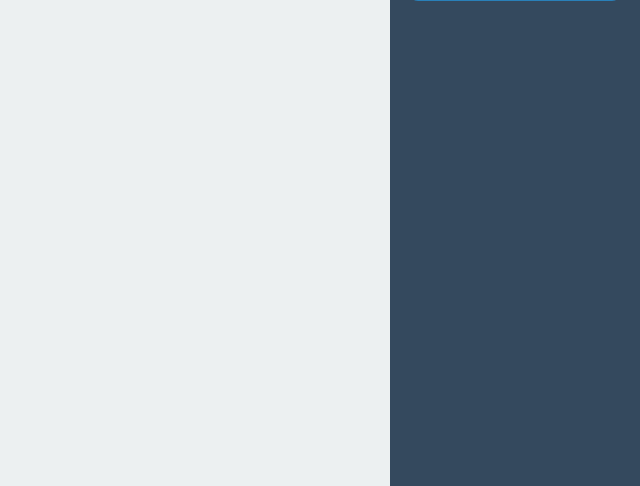
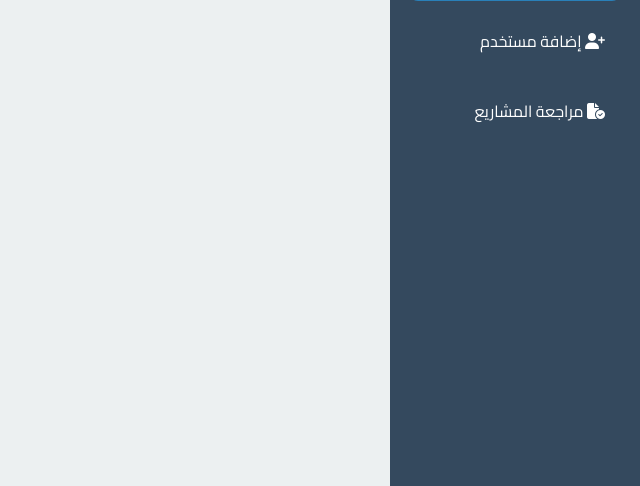
Before and after one commit to x414i/final, a PHP site: page /view_users.php in a window 1280 px wide. Shown: the part 314-800 px from the top of the page, without its empty margins (640-1280 px from the left). Run offline with PHP 8.4, Linux system fonts and the light colour scheme; the visitor is signed in with stand-in values (Sample User, id 1); data that the repository does not hold is empty; some libraries are stand-ins or nearby versions.

Commit message:
feat(nav): Add user and project links to admin sidebar
This commit enhances the admin dashboard navigation by adding two new menu items to the sidebar.

- A link to the 'Add User' page (`add_user.php`).
- A link to the 'Review Projects' page (`review_projects.php`).

These additions provide administrators with direct and convenient access to key management functionalities, improving the overall user experience.

```diff
--- a/view_users.php
+++ b/view_users.php
@@ -152,6 +152,8 @@ $result = $conn->query("SELECT id, username, email, role, active, created_at FRO
       <li><a href="admin_dashboard.php"><i class="fa-solid fa-house"></i> الرئيسية</a></li>
       <li><a href="activate_users.php"><i class="fa-solid fa-user-check"></i> تفعيل الحسابات</a></li>
       <li><a href="view_users.php" class="active"><i class="fa-solid fa-users"></i> عرض المستخدمين</a></li>
+      <li><a href="add_user.php"><i class="fa-solid fa-user-plus"></i> إضافة مستخدم</a></li>
+      <li><a href="review_projects.php"><i class="fa-solid fa-file-circle-check"></i> مراجعة المشاريع</a></li>
     </ul>
   </div>
   <div class="main-content">
```
